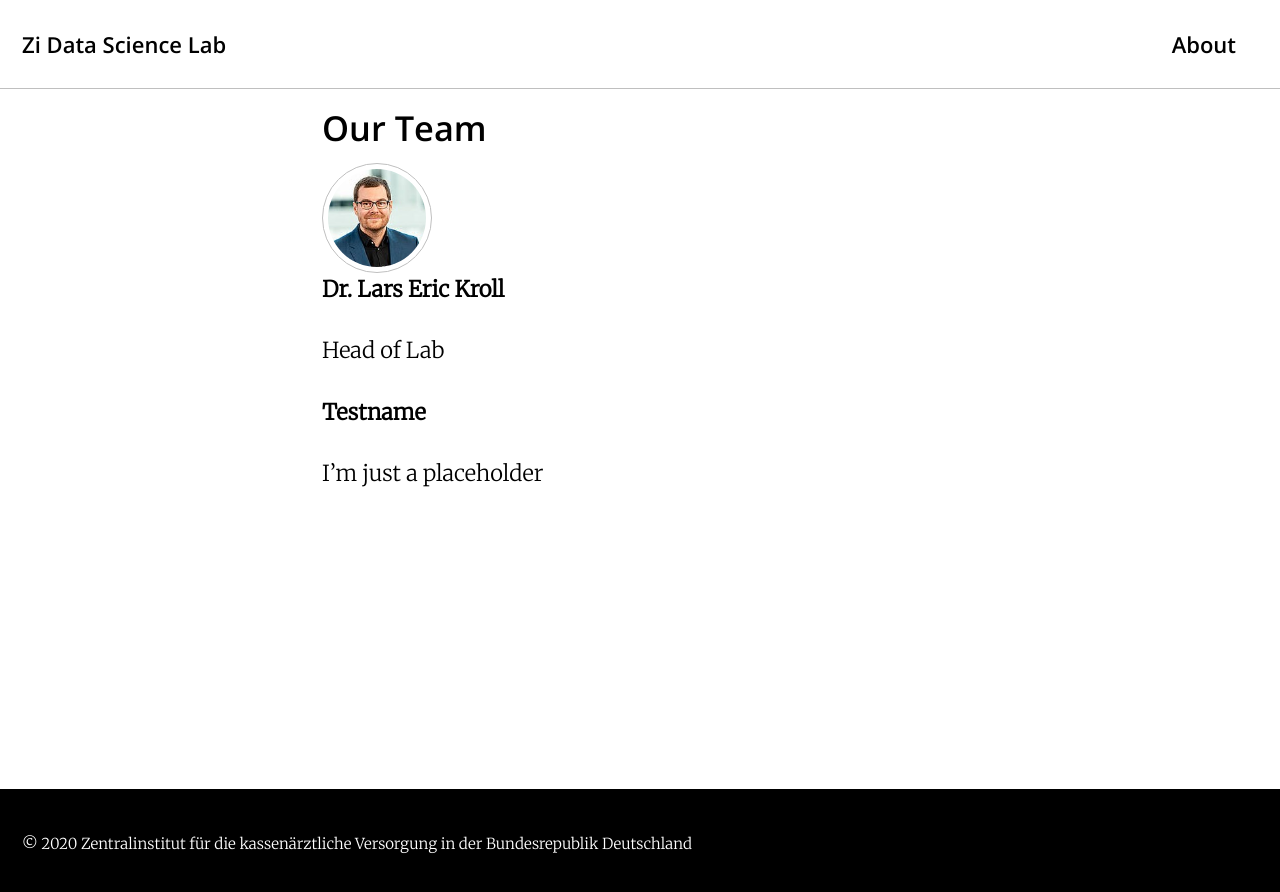
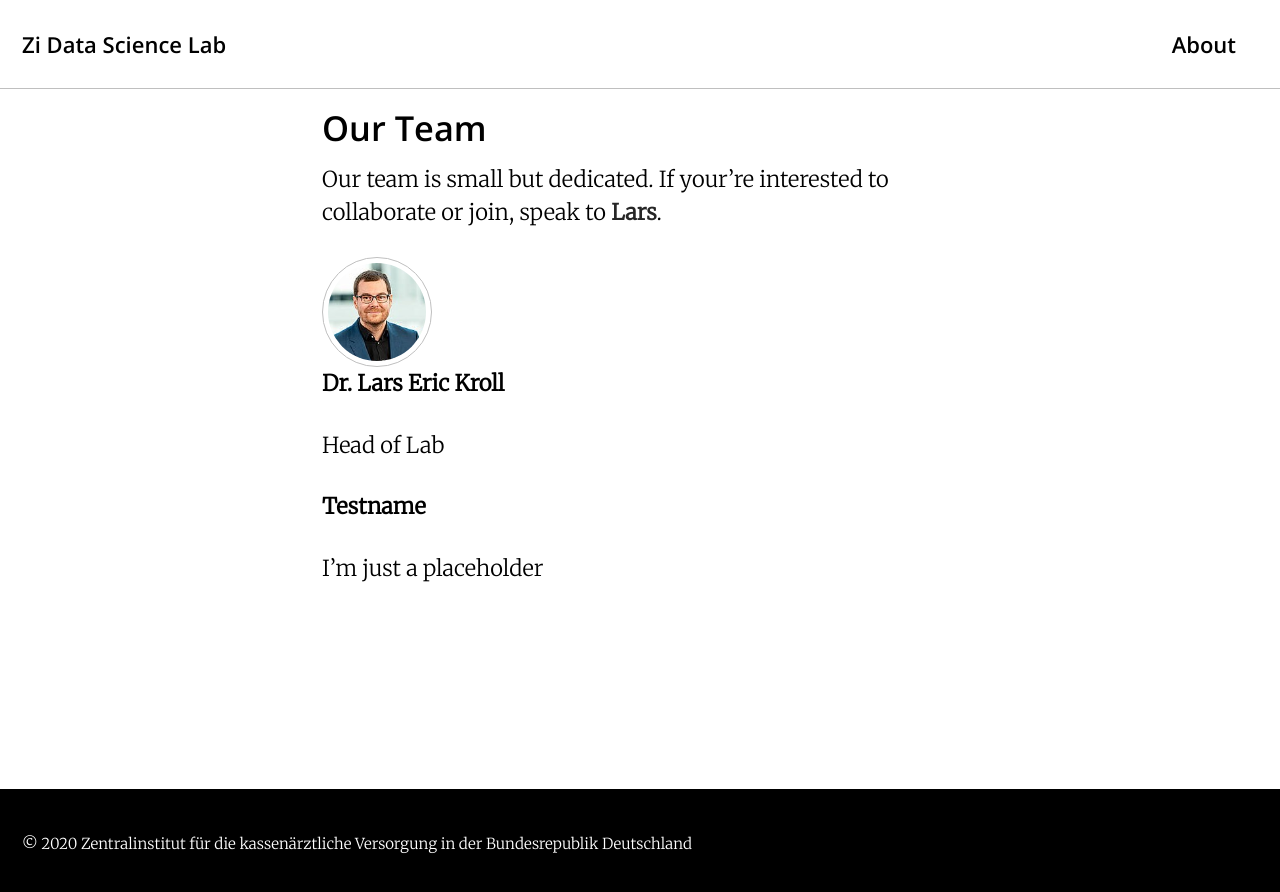
Before and after one commit to zidatalab/zidatalab.github.io, a Jekyll site: the page built from _pages/Team.md, in a window 1280 px wide. Shown: the top 892 px of the page. Built offline with Jekyll 4.4.1, drawn with Linux system fonts in a browser that asks for light colours; cached includes are drawn as plain includes; nearby versions of some CDN libraries.

Commit message:
Update Team.md

```diff
--- a/_pages/Team.md
+++ b/_pages/Team.md
@@ -5,15 +5,19 @@ permalink: /team/
 title: "Our Team"
 ---
 
+Our team is small but dedicated. If your're interested to collaborate or join, speak to [Lars]({{ site.data.authors[lars].links[Twitter]}}).
+
 {% for author in site.data.authors %}
+<div>
 {% if author[1].avatar %}
 <div class="author__avatar">
 <img src="{{ author[1].avatar }}" alt="{{ author[1].name }}" itemprop="image">
 </div>
 {% endif %}
-**{{ author[1].name }}**
+<p><strong>{{ author[1].name }}</strong><br>
 {% if author[1].bio %}
 {{ author[1].bio | markdownify }}
 {% endif %}
-
+</p>
+<div>
 {% endfor %}
```
